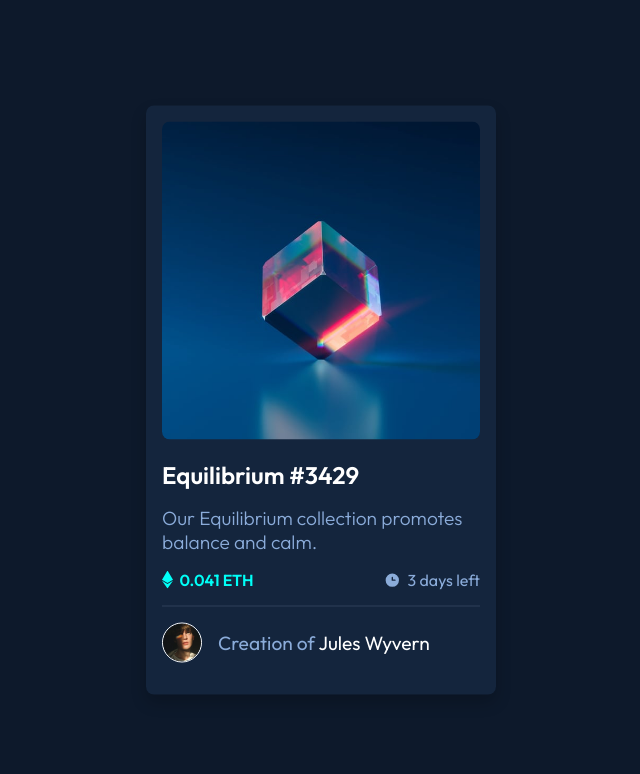
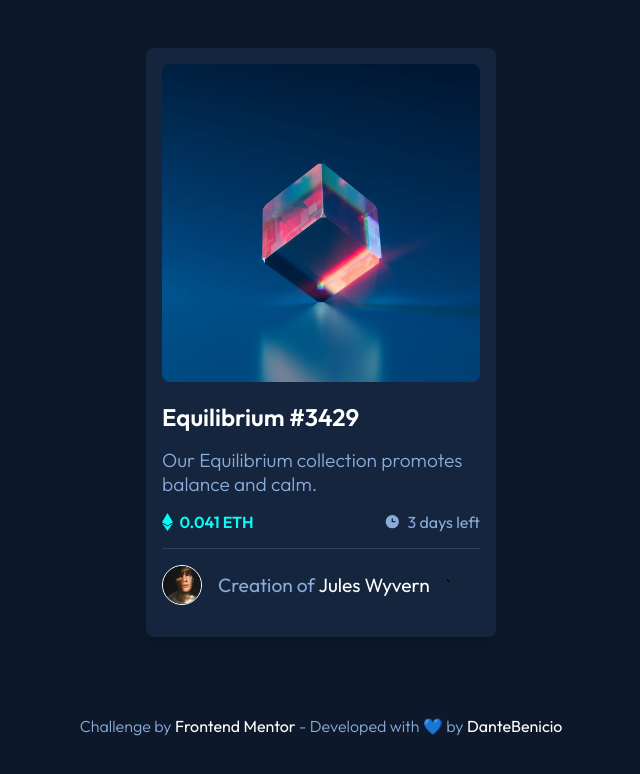
Before and after one commit to DanteBenicio/nft-card, a website built with Vite: page index.html in a window 1280 px wide. Shown: the whole page, without its empty margins (319-959 px from the left). Built offline with nearby package versions, Linux system fonts and the light colour scheme.

Commit message:
completed

```diff
--- a/index.html
+++ b/index.html
@@ -3,14 +3,14 @@
   <head>
     <meta charset="UTF-8" />
     <meta name="viewport" content="width=device-width, initial-scale=1.0" />
-    <link rel="icon" type="image/svg+xml" href="favicon.svg" />
+    <meta name="description" content="NFT Card created by Jules Wyvern">
+    <link rel="icon" type="image/svg+xml" href="assets/icon-ethereum.svg" />
     <link rel="preconnect" href="https://fonts.googleapis.com">
     <link rel="preconnect" href="https://fonts.gstatic.com" crossorigin>
     <link href="https://fonts.googleapis.com/css2?family=Outfit:wght@300;400;600&display=swap" rel="stylesheet">
     <link rel="stylesheet" href="reset.css">
     <link rel="stylesheet" href="styles.css">
-    <script type="module" src="/main.js" defer></script>
-    <title>NFT Card</title>
+    <title>NFT Card | Frontend Mentor</title>
   </head>
   <body>
     <section class="section_container">
@@ -34,10 +34,15 @@
           </div>
           <div class="created_by">
             <img src="assets/image-avatar.png" alt="avatar image" id="avatar_image" aria-hidden="true">
-            <p tabindex="0">Creation of <strong>Jules Wyvern</strong></p>
+            <p tabindex="0">Creation of <strong>Jules Wyvern</strong></p>`
           </div>
         </div>
       </main>
+      <footer id="footer_description" tabindex="0">
+        Challenge by
+        <a href="https://www.frontendmentor.io/challenges/nft-preview-card-component-SbdUL_w0U" tabindex="0">Frontend Mentor</a> -
+        Developed with 💙 by <a href="https://github.com/DanteBenicio" tabindex="0">DanteBenicio</a>
+      </footer>
     </section>
   </body>
 </html>
--- a/reset.css
+++ b/reset.css
@@ -9,8 +9,24 @@ p {
   font-size: clamp(1rem, 5vw, 1.2rem);
 }
 
-h1, strong {
+body {
+  position: relative;
+}
+
+h1, a {
+  color: var(--white);
   cursor: pointer;
+}
+
+a {
+  text-decoration: none;
+  font-weight: 400;
+}
+
+h1:hover,
+a:hover {
+  transition: color 0.2s linear;
+  color: var(--cyan);
 }
 
 :root {
@@ -32,4 +48,5 @@ h1, strong {
 html, body {
   max-width: 100vw;
   min-height: 100vh;
+  height: 100%;
 }
--- a/styles.css
+++ b/styles.css
@@ -1,18 +1,16 @@
 .section_container {
-  position: relative;
+  display: grid;
+  place-items: center;
   max-width: 100vw;
   min-height: 100vh;
   height: 100%;
   background-color: var(--very-dark-blue-main-bg);
+  padding: 1rem;
 }
 
 .card_container {
-  position: absolute;
-  left: 50%;
-  top: 50%;
-  transform: translate(-50%, -50%);
   height: auto;
-  width: 350px;
+  max-width: 350px;
   padding: 1rem;
   background-color: var(--very-dark-blue-card-bg);
   box-shadow: 0 0.5rem 1rem rgba(0, 0, 0, 0.2);
@@ -21,14 +19,11 @@
 
 .card_wrapper .img_wrapper {
   position: relative;
-  /* max-width: 300px; */
   width: 100%;
   height: auto;
   margin-bottom: 1rem;
 
   cursor: pointer;
-
-  z-index: 1;
 }
 
 .card_wrapper .img_wrapper #nft_image {
@@ -65,12 +60,14 @@
   margin-bottom: 1rem;
   font-weight: 300;
   color: var(--soft-blue);
+  width: 100%;
 }
 
 .card_wrapper .price_and_time_wrapper {
   display: flex;
   justify-content: space-between;
   align-items: center;
+  width: 100%;
 }
 
 .price_and_time_wrapper span {
@@ -93,6 +90,7 @@
 
 .created_by {
   padding: 1rem 0;
+  width: 100%;
   margin-top: 1rem;
   display: flex;
   justify-content: flex-start;
@@ -123,12 +121,23 @@
   color: var(--cyan);
 }
 
+#footer_description {
+  width: 100%;
+
+  margin: 1rem 0;
+  padding: 0 1rem;
+
+  color: var(--soft-blue);
+  text-align: center;
+  font-weight: 300;
+}
+
+#footer_description strong {
+  font-weight: 400;
+}
+
 @media screen and (max-width: 375px) {
   .card_container {
     max-width: 300px;
   }
-
-  .created_by {
-    /* justify-content: space-between; */
-  }
 }
```
